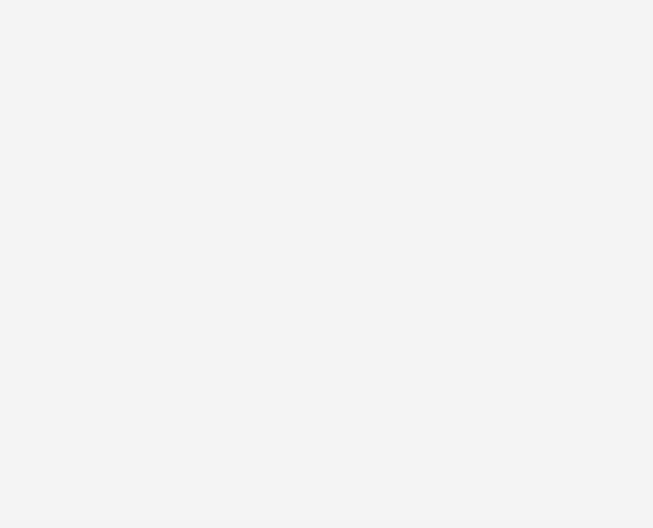
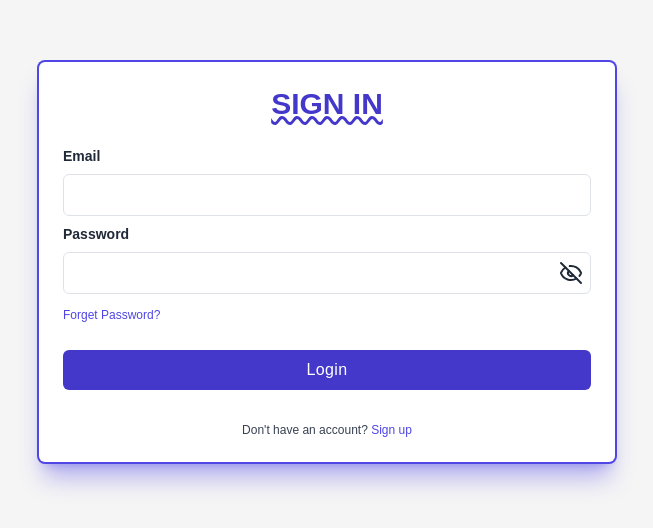
Before and after one commit to SYN606/EduVance-Frontend, a React (Create React App) app: page /login in a window 1280 px wide. Before the commit this address had no page. Shown: the part 138-666 px from the top of the page, without its empty margins (313-966 px from the left). Built offline with nearby package versions, Linux system fonts and the light colour scheme; the HTML template or start-up script is replaced by a standard one.

Commit message:
added login page with tailwind

```diff
--- a/package.json
+++ b/package.json
@@ -36,5 +36,8 @@
       "last 1 firefox version",
       "last 1 safari version"
     ]
+  },
+  "devDependencies": {
+    "tailwindcss": "^3.4.17"
   }
 }
--- a/src/App.js
+++ b/src/App.js
@@ -1,5 +1,6 @@
 import { BrowserRouter, Routes, Route } from 'react-router-dom';
 import Home from './pages/Home';
+import Login from "./components/Login/Login"
 import './css/global.css'
 
 function App() {
@@ -8,7 +9,7 @@ function App() {
             <BrowserRouter>
                 <Routes>
                     <Route path='/' element={<Home />} />
-          {/* <Route path='/login' element={<Signin />} /> */}
+                    {<Route path='/login' element={<Login />} />}
                     {/* <Route path='/create_new_account' element={<SignupForm />} /> */}
                 </Routes>
             </BrowserRouter>
--- /dev/null
+++ b/src/components/Login/Eye.jsx
@@ -0,0 +1,15 @@
+import React from 'react'
+
+function Eye({ color }) {
+    return (
+        <svg xmlns="http://www.w3.org/2000/svg" width="24" height="24" viewBox="0 0 24 24" fill="none" stroke="currentColor" strokeWidth="2" strokeLinecap="round" strokeLinejoin="round" className={`lucide lucide-eye ${color}`} ><path d="M2.062 12.348a1 1 0 0 1 0-.696 10.75 10.75 0 0 1 19.876 0 1 1 0 0 1 0 .696 10.75 10.75 0 0 1-19.876 0" /><circle cx="12" cy="12" r="3" /></svg >
+    )
+}
+
+function EyeShut({ color }) {
+    return (
+        <svg xmlns="http://www.w3.org/2000/svg" width="24" height="24" viewBox="0 0 24 24" fill="none" stroke="currentColor" strokeWidth="2" strokeLinecap="round" strokeLinejoin="round" className={`lucide lucide-eye ${color}`}><path d="M10.733 5.076a10.744 10.744 0 0 1 11.205 6.575 1 1 0 0 1 0 .696 10.747 10.747 0 0 1-1.444 2.49" /><path d="M14.084 14.158a3 3 0 0 1-4.242-4.242" /><path d="M17.479 17.499a10.75 10.75 0 0 1-15.417-5.151 1 1 0 0 1 0-.696 10.75 10.75 0 0 1 4.446-5.143" /><path d="m2 2 20 20" /></svg>
+    )
+}
+
+export { Eye, EyeShut }
--- /dev/null
+++ b/src/components/Login/ForgetPassword.jsx
@@ -0,0 +1,7 @@
+import React from 'react'
+
+export default function ForgetPassword() {
+    return (
+        <div>ForgetPassword</div>
+    )
+}
--- /dev/null
+++ b/src/components/Login/Login.jsx
@@ -0,0 +1,74 @@
+import React, { useState } from 'react'
+import { Eye, EyeShut } from './Eye'
+import { Link } from 'react-router-dom';
+export default function Login() {
+    const [isClose, setIsClose] = useState(true);
+    const toggleEye = () => {
+        setIsClose(!isClose);
+    }
+    return (
+        <>
+            <div className="flex flex-col justify-center min-w-screen overflow-hidden px-2 sm:px-20 md:px-40 min-h-screen">
+                <div className="w-full p-6 m-auto bg-white rounded-md shadow-xl shadow-indigo-600/40 ring ring-2 ring-indigo-600 lg:max-w-xl">
+                    <h1 className="text-3xl font-semibold text-center text-indigo-700 underline uppercase decoration-wavy">
+                        Sign in
+                    </h1>
+                    <form className="mt-6">
+                        <div className="mb-2">
+                            <label
+                                htmlFor="email"
+                                className="block text-sm font-semibold text-gray-800"
+                            >
+                                Email
+                            </label>
+                            <input
+                                type="email"
+                                className="block w-full px-4 py-2 mt-2 text-indigo-700 bg-white border rounded-md focus:border-indigo-400 focus:ring-indigo-300 focus:outline-none focus:ring focus:ring-opacity-40 user-invalid-pink"
+                                required
+                            />
+                        </div>
+                        <div className="mb-2">
+                            <label
+                                htmlFor="password"
+                                className="block text-sm font-semibold text-gray-800"
+                            >
+                                Password
+                            </label>
+                            <div className='relative mt-2 flex justify-end items-center'>
+                                <input
+                                    type={isClose ? "password" : "text"}
+                                    className="block w-full px-4 py-2 pe-10 text-indigo-700 bg-white border rounded-md focus:border-indigo-400 focus:ring-indigo-300 focus:outline-none focus:ring focus:ring-opacity-40 user-invalid-pink"
+                                    required
+                                />
+                                <span className='absolute right-2'
+                                    onClick={toggleEye}>{isClose ? <EyeShut color="text-gray-800" /> : <Eye color="text-gray-800" />}</span>
+                            </div>
+                        </div>
+                        <Link
+                            to="/forget-password"
+                            className="text-xs text-indigo-600 hover:underline"
+                        >
+                            Forget Password?
+                        </Link>
+                        <div className="mt-6">
+                            <button type='submit' className="w-full px-4 py-2 tracking-wide text-white transition-colors duration-200 transform bg-indigo-700 rounded-md hover:bg-indigo-600 focus:outline-none focus:bg-indigo-600">
+                                Login
+                            </button>
+                        </div>
+                    </form>
+
+                    <p className="mt-8 text-xs font-light text-center text-gray-700">
+                        {" "}
+                        Don't have an account?{" "}
+                        <Link
+                            to="/signup"
+                            className="font-medium text-indigo-600 hover:underline"
+                        >
+                            Sign up
+                        </Link>
+                    </p>
+                </div>
+            </div>
+        </>
+    )
+}
--- /dev/null
+++ b/src/components/Login/SignUp.jsx
@@ -0,0 +1,7 @@
+import React from 'react'
+
+export default function SignUp() {
+    return (
+        <div>SignUp</div>
+    )
+}
--- a/src/css/global.css
+++ b/src/css/global.css
@@ -1,3 +1,7 @@
+@tailwind base;
+@tailwind components;
+@tailwind utilities;
+
 :root {
     --primary: whitesmoke;
     --highlight-color: #ff7b54;
@@ -12,3 +16,7 @@ body {
     margin: 0;
     padding: 0;
 }
+
+.user-invalid-pink:user-invalid {
+    @apply border-pink-500 focus:border-pink-500 focus:ring-pink-400 focus:outline-none focus:ring focus:ring-opacity-40
+}
--- /dev/null
+++ b/tailwind.config.js
@@ -0,0 +1,10 @@
+/** @type {import('tailwindcss').Config} */
+module.exports = {
+      content: [
+    "./src/**/*.{js,jsx,ts,tsx}",
+  ],
+  theme: {
+    extend: {},
+  },
+  plugins: [],
+}
```
Also changed, not shown: 1 other file (tests, documents, lock files or other folders). Lines whose indentation alone changed are shown as unchanged.
